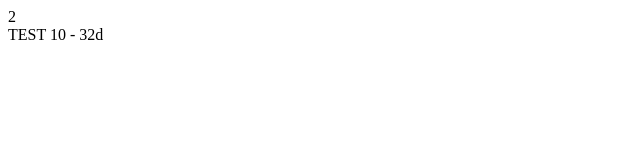
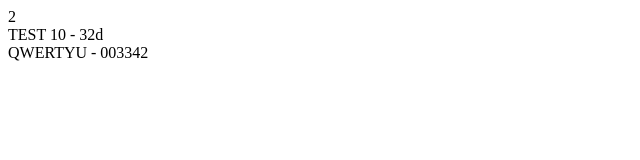
Before and after one commit to alexKnysh/lern-ng, a website built with webpack: page src/index.html in a window 1280 px wide. Shown: the whole page, without its empty margins (0-640 px from the left). Built offline with nearby package versions, Linux system fonts and the light colour scheme; some packages are replaced by stand-ins of ours.

Commit message:
commit to tqst4 branch

```diff
--- a/src/index.html
+++ b/src/index.html
@@ -9,6 +9,7 @@
     <div ng-controller="myCtr">
       TEST {{id}} - {{name}}
     </div>
+    QWERTYU - 003342
   </body>
 </html>
 
```
